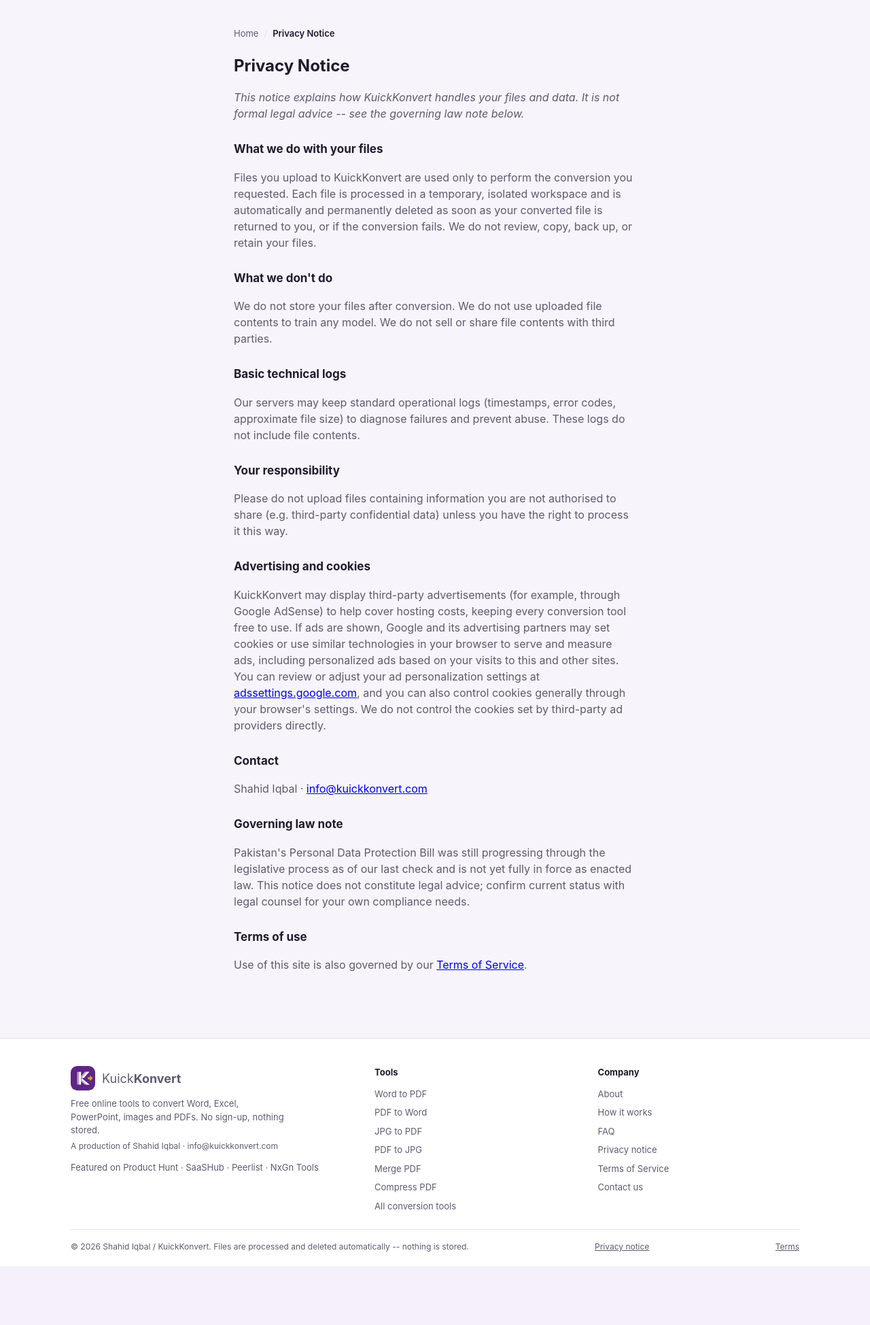
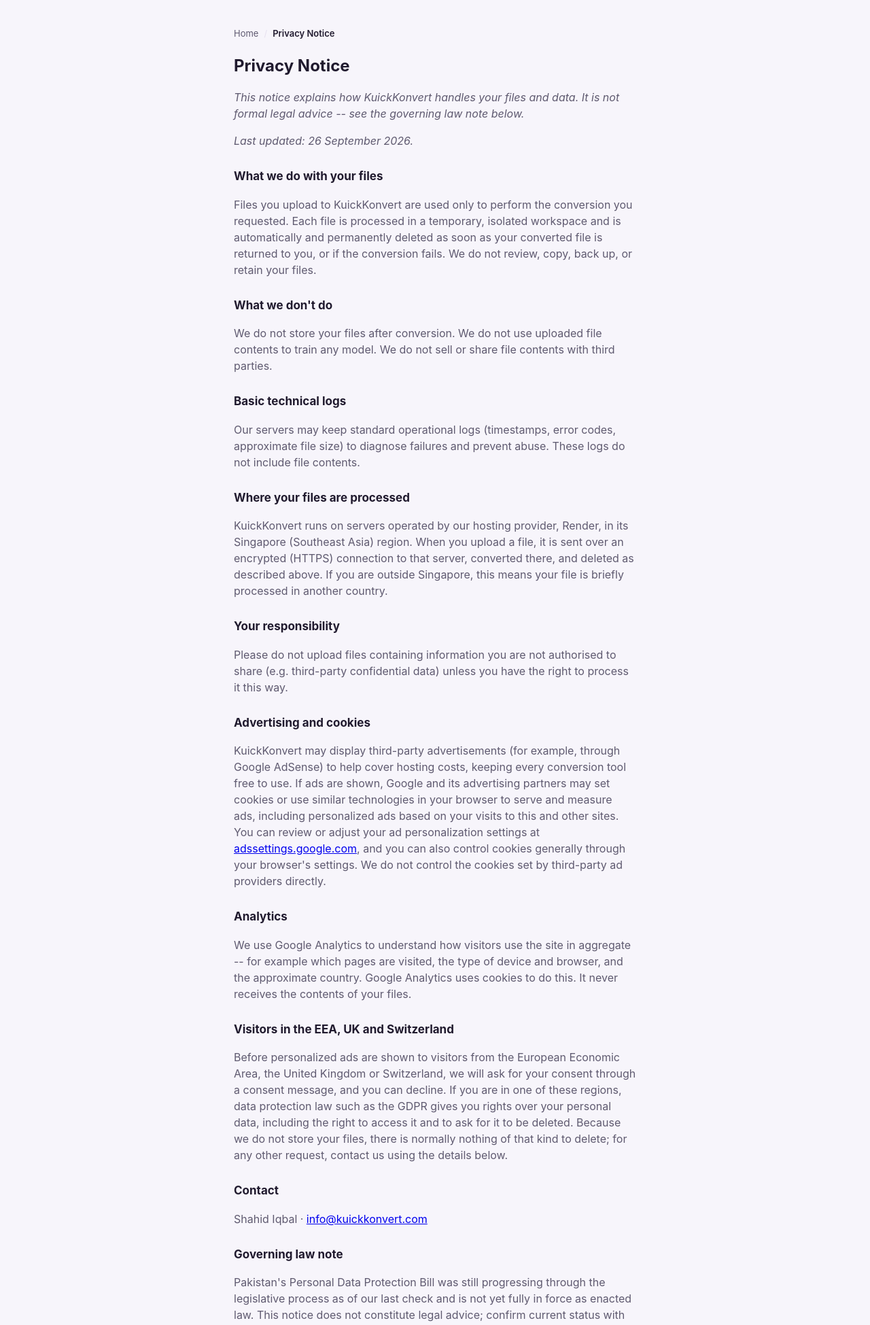
Before and after one commit to khshahid1970/kuickkonvert, a Flask app: page /privacy in a window 1280 px wide. Shown: the part 65-2014 px from the top of the page at 68% size. Before the commit the page ends 1928 px from the top, so only its background shows below. Run offline with Flask 3, Linux system fonts and the light colour scheme; some libraries are stand-ins or nearby versions.

Commit message:
Update privacy notice with new information
Added sections on file processing location, analytics, and EEA visitor rights.

```diff
--- a/templates/privacy.html
+++ b/templates/privacy.html
@@ -23,6 +23,7 @@
     </nav>
     <h1>Privacy Notice</h1>
     <p><em>This notice explains how KuickKonvert handles your files and data. It is not formal legal advice -- see the governing law note below.</em></p>
+    <p><em>Last updated: 26 September 2026.</em></p>
 
     <h2>What we do with your files</h2>
     <p>Files you upload to KuickKonvert are used only to perform the conversion you requested. Each file is processed in a temporary, isolated workspace and is automatically and permanently deleted as soon as your converted file is returned to you, or if the conversion fails. We do not review, copy, back up, or retain your files.</p>
@@ -33,11 +34,20 @@
     <h2>Basic technical logs</h2>
     <p>Our servers may keep standard operational logs (timestamps, error codes, approximate file size) to diagnose failures and prevent abuse. These logs do not include file contents.</p>
 
+    <h2>Where your files are processed</h2>
+    <p>KuickKonvert runs on servers operated by our hosting provider, Render, in its Singapore (Southeast Asia) region. When you upload a file, it is sent over an encrypted (HTTPS) connection to that server, converted there, and deleted as described above. If you are outside Singapore, this means your file is briefly processed in another country.</p>
+
     <h2>Your responsibility</h2>
     <p>Please do not upload files containing information you are not authorised to share (e.g. third-party confidential data) unless you have the right to process it this way.</p>
 
     <h2>Advertising and cookies</h2>
     <p>KuickKonvert may display third-party advertisements (for example, through Google AdSense) to help cover hosting costs, keeping every conversion tool free to use. If ads are shown, Google and its advertising partners may set cookies or use similar technologies in your browser to serve and measure ads, including personalized ads based on your visits to this and other sites. You can review or adjust your ad personalization settings at <a href="https://adssettings.google.com" target="_blank" rel="noopener">adssettings.google.com</a>, and you can also control cookies generally through your browser's settings. We do not control the cookies set by third-party ad providers directly.</p>
+
+    <h2>Analytics</h2>
+    <p>We use Google Analytics to understand how visitors use the site in aggregate -- for example which pages are visited, the type of device and browser, and the approximate country. Google Analytics uses cookies to do this. It never receives the contents of your files.</p>
+
+    <h2>Visitors in the EEA, UK and Switzerland</h2>
+    <p>Before personalized ads are shown to visitors from the European Economic Area, the United Kingdom or Switzerland, we will ask for your consent through a consent message, and you can decline. If you are in one of these regions, data protection law such as the GDPR gives you rights over your personal data, including the right to access it and to ask for it to be deleted. Because we do not store your files, there is normally nothing of that kind to delete; for any other request, contact us using the details below.</p>
 
     <h2>Contact</h2>
     <p>Shahid Iqbal &middot; {{ obfuscated_mailto('info@kuickkonvert.com') }}</p>
```
